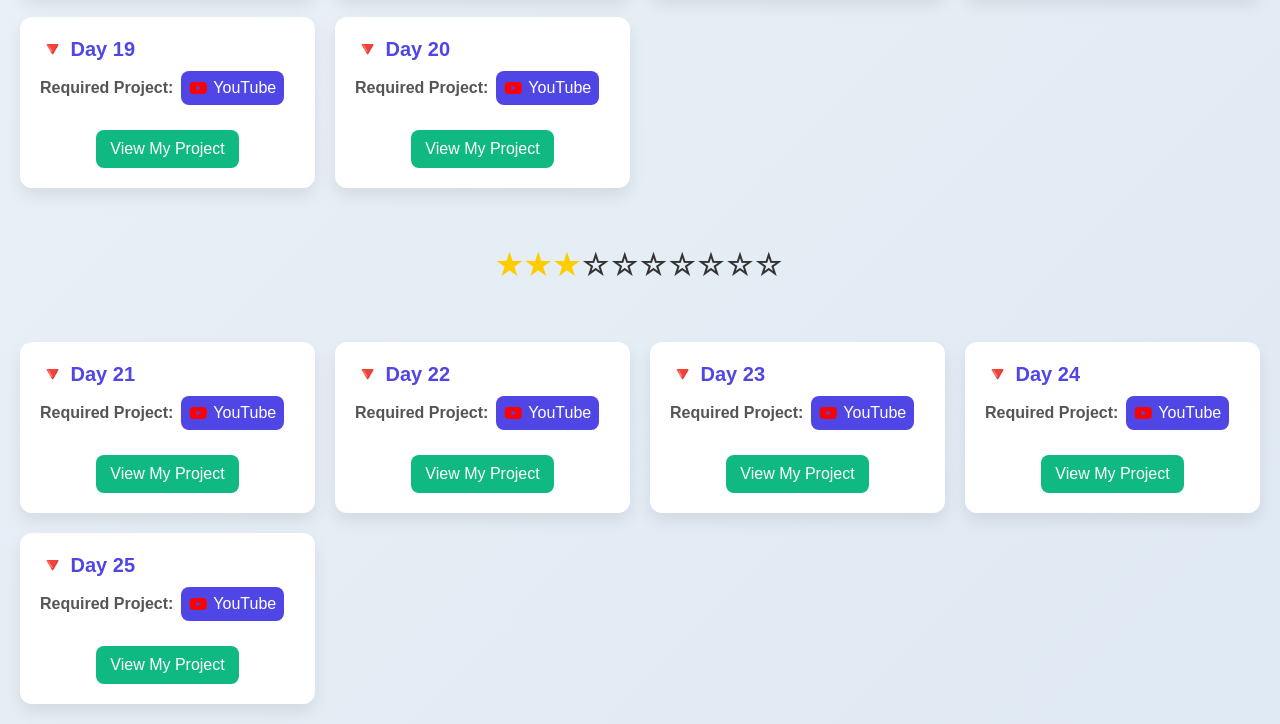
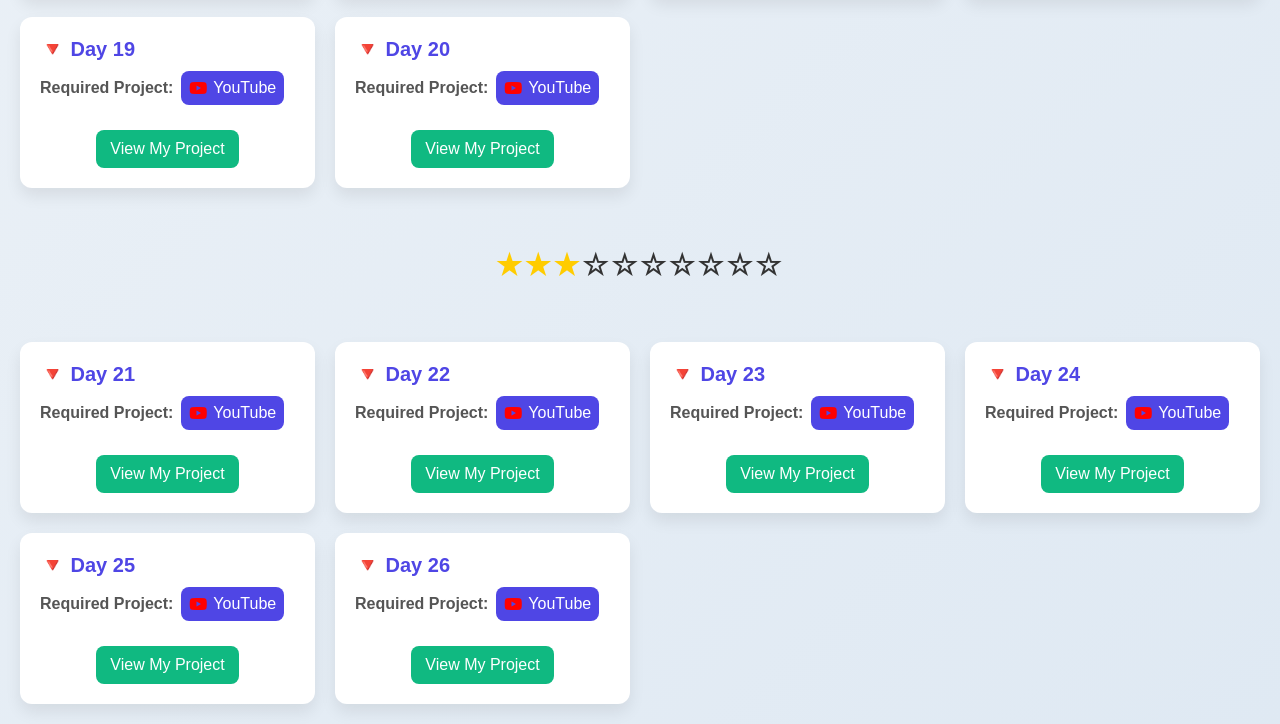
Before and after one commit to AbdullahAbuZaid04/Challenge_100Day, a plain HTML site: page index.html in a window 1280 px wide. Shown: the part 1301-2025 px from the top of the page. Drawn offline with Linux system fonts and the light colour scheme.

Commit message:
add Project Day 026

```diff
--- a/index.html
+++ b/index.html
@@ -326,6 +326,18 @@
                 View My Project
             </a>
         </div>
+        <div class="card">
+            <h2>🔻 Day 26</h2>
+            <p>
+                <span>Required Project:</span>
+                <a class="youtube" href="https://youtu.be/2LQWAvelX4Y?si=79GtcCDS2qmaurk8" target="_blank">
+                <i class="fab fa-youtube"></i>YouTube
+                </a>
+            </p>
+            <a class="view-project" href="https://abdullahabuzaid04.github.io/Project_Day026/" target="_blank">
+                View My Project
+            </a>
+        </div>
         <!-- أضف المزيد من الأيام هنا بنفس الشكل -->
     </div>
 </body>
```
